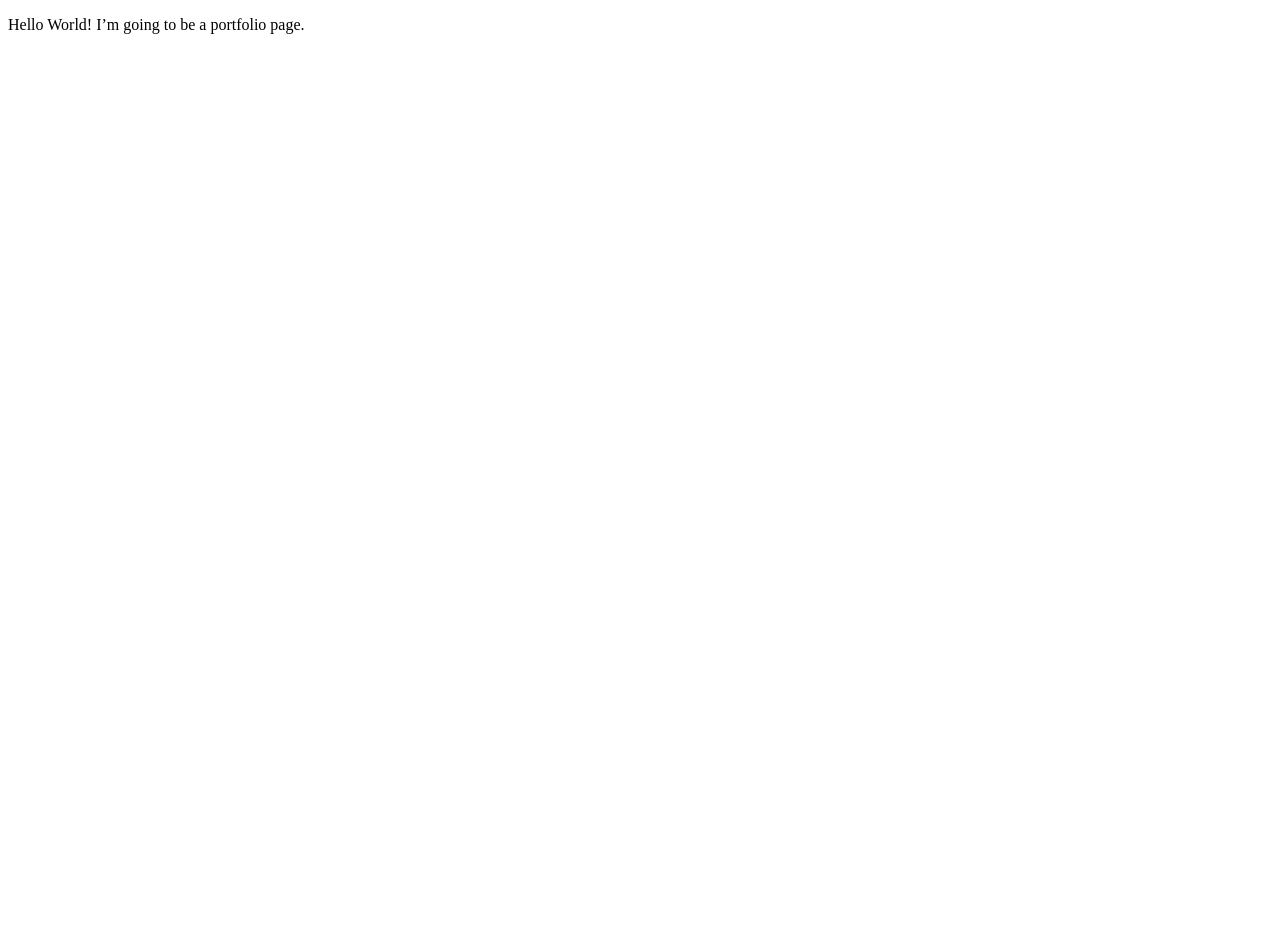
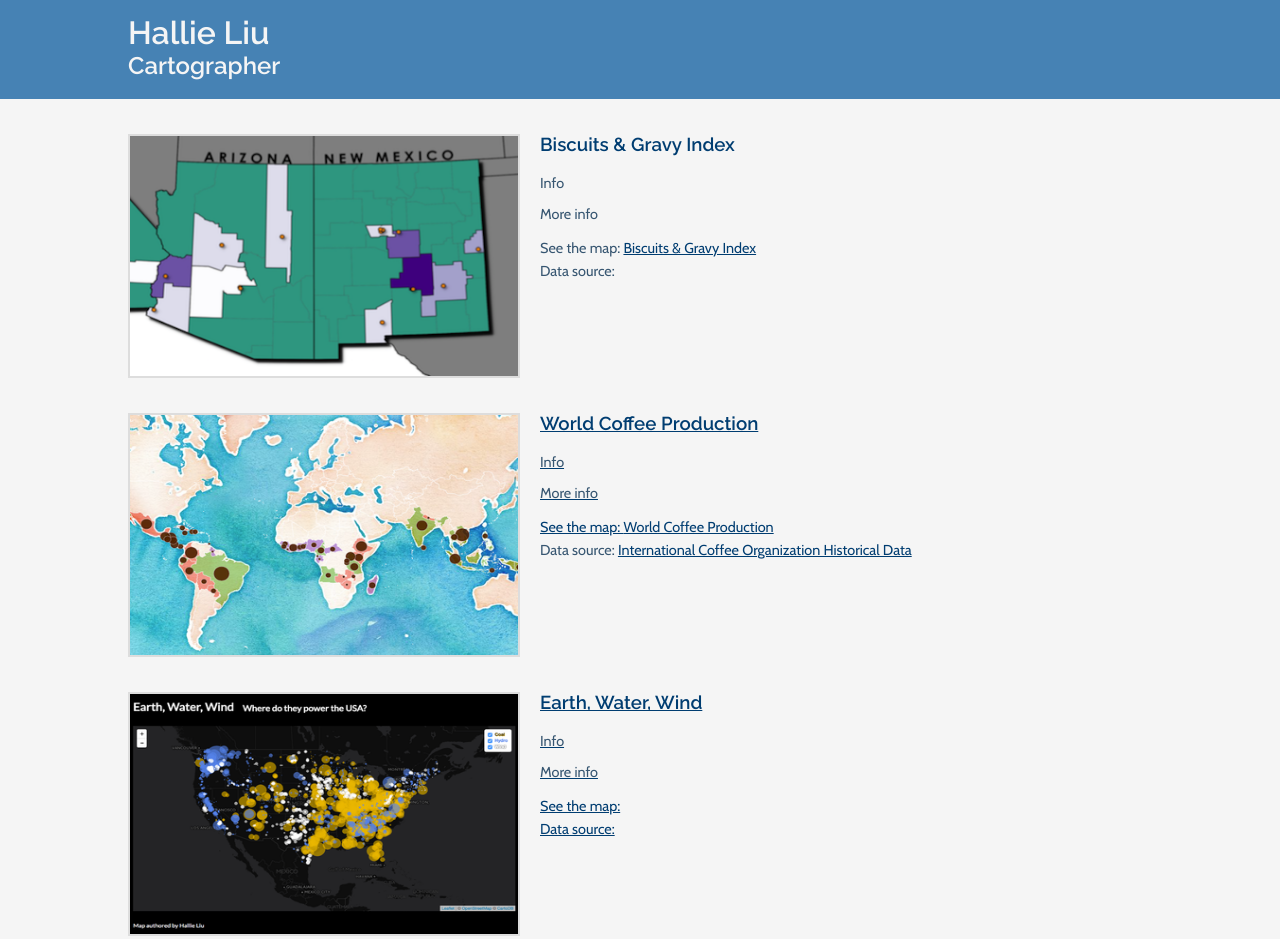
Before and after one commit to hallieliu/hallieliu.github.io, a plain HTML site: page index.html in a window 1280 px wide. Before the commit the page ends 800 px from the top, so only its background shows below. Drawn offline with nearby package versions, Linux system fonts and the light colour scheme; a web font is replaced by a local one.

Commit message:
update portfolio page

```diff
--- a/index.html
+++ b/index.html
@@ -1,21 +1,135 @@
 <!DOCTYPE HTML>
 <html>
+
 <head>
-<meta charset="utf-8">
-<title>MAP672 Portfolio Example</title>
+    <link href='https://fonts.googleapis.com/css?family=Raleway' rel='stylesheet' type='text/css'>
+    <link href='https://fonts.googleapis.com/css?family=Raleway+Dots' rel='stylesheet' type='text/css'>
+    <link href='https://fonts.googleapis.com/css?family=Cabin' rel='stylesheet' type='text/css'>
+    <meta charset="utf-8">
+    <title>Hallie's Mapping Portfolio</title>
 
-<meta name=‘viewport’ content=‘initial-scale=1,maximum-scale=1,user-scalable=no’ />
+    <meta name=‘viewport’ content=‘initial-scale=1,maximum-scale=1,user-scalable=no’ />
 
-<style>
+    <link rel="stylesheet" href="https://cdnjs.cloudflare.com/ajax/libs/normalize/3.0.3/normalize.min.css" />
+    <link href='https://fonts.googleapis.com/css?family=Cabin:500' rel='stylesheet' type='text/css'>
+    <link href='https://fonts.googleapis.com/css?family=Raleway:600' rel='stylesheet' type='text/css'>
+    <style>
+        body {
+            background: #f5f5f5;
+            font-family: 'Cabin', sans-serif;
+        }
 
-/* CSS style rules go here! */
+        header {
+            width: 100%;
+            min-width: 800px;
+            margin: 0 auto;
+            background: steelblue;
+            padding: 15px 0 20px;
+        }
 
-</style>
+        h1 {
+            font-family: 'Raleway', sans-serif;
+            color: #375671;
+            width: 80%;
+            margin: 0 auto;
+            color: whitesmoke;
+        }
+
+        h2 {
+            font-family: 'Raleway', sans-serif;
+            color: #375671;
+            width: 80%;
+            margin: 0 auto;
+            color: whitesmoke;
+        }
+
+        h3 {
+            font-family: 'Raleway', sans-serif;
+            color: #003d71
+        }
+
+        p {
+            font-size: .9em;
+            color: #375671;
+        }
+
+        ul {
+            list-style-type: none;
+            font-size: .9em;
+            color: #375671;
+            line-height: 1.6em;
+        }
+
+        a,
+        a:visited {
+            color: #003d71;
+        }
+
+        .project {
+            width: 80%;
+            min-width: 800px;
+            height: 100%;
+            margin: 35px auto;
+        }
+
+        .project:after {
+            content: "";
+            display: table;
+            clear: both;
+        }
+
+        .project-image {
+            width: 388px;
+            height: 240px;
+            background: white;
+            float: left;
+            margin-right: 20px;
+            border: 2px solid #dddddd;
+        }
+    </style>
 </head>
 
 <body>
+    <header>
+        <h1> Hallie Liu </h1>
+        <h2> Cartographer</h2>
+    </header>
 
-    <p>Hello World! I’m going to be a portfolio page.</p>
+    <section class="project">
+        <img src="images/biscuits-gravy.png" alt="Biscuits and Gravy Index Map" class="project-image">
+        <h3> Biscuits & Gravy Index </h3>
+        <p> Info </p>
+        <p> More info </p>
+        <ul>
+            <li> See the map: <a href="maps/Biscuits-Gravy.pdf"> Biscuits & Gravy Index </a> </li>
+            <li> Data source: <a href=" " /> </li>
+        </ul>
+    </section>
+
+    <section class="project">
+        <a target='_blank' href="https://hallieliu.cartodb.com/viz/b21c5a84-a200-11e5-b028-0ecfd53eb7d3/public_map"><img src="images/world-coffee-production.png" alt="World Coffee Production Map" class="project-image">
+            <h3><a target = '_blank' href="https://hallieliu.cartodb.com/viz/b21c5a84-a200-11e5-b028-0ecfd53eb7d3/public_map"> World Coffee Production </h3>
+            <p> Info </p>
+            <p> More info </p>
+            <ul>
+                <li> See the map: <a href="https://hallieliu.cartodb.com/viz/b21c5a84-a200-11e5-b028-0ecfd53eb7d3/public_map">World Coffee Production</a> </li>
+                <li> Data source: <a href="http://www.ico.org/new_historical.asp"> International Coffee Organization Historical Data </a> </li>
+            </ul>
+    </section>
+
+    <section class="project">
+        <a target='_blank' href="#"><img src="images/american-energy-sources.png" alt="American Energy Sources Map" class="project-image">
+            <h3><a target = '_blank' href="#"> Earth, Water, Wind </h3>
+            <p> Info </p>
+            <p> More info </p>
+            <ul>
+                <li> See the map:
+                    <a target='_blank' href="#"> </li>
+                <li> Data source:
+                    <a target='_blank' href="#"> </li>
+            </ul>
+    </section>
 
 </body>
+
 </html>
```
